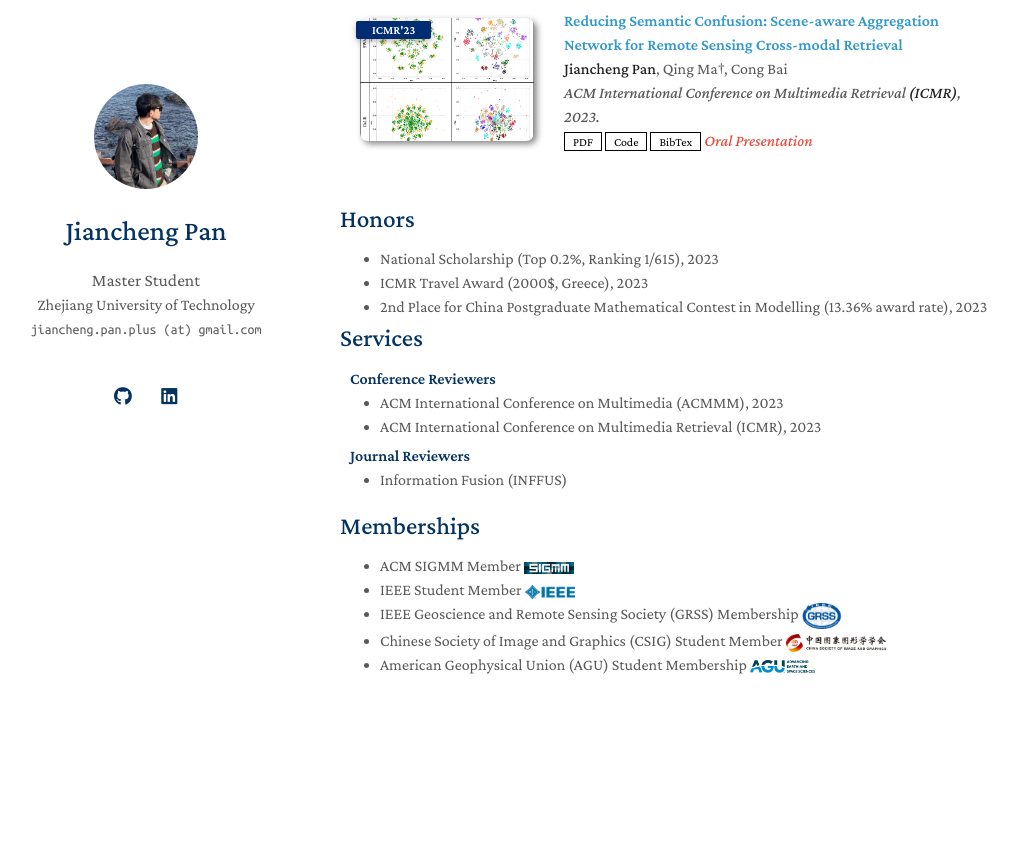
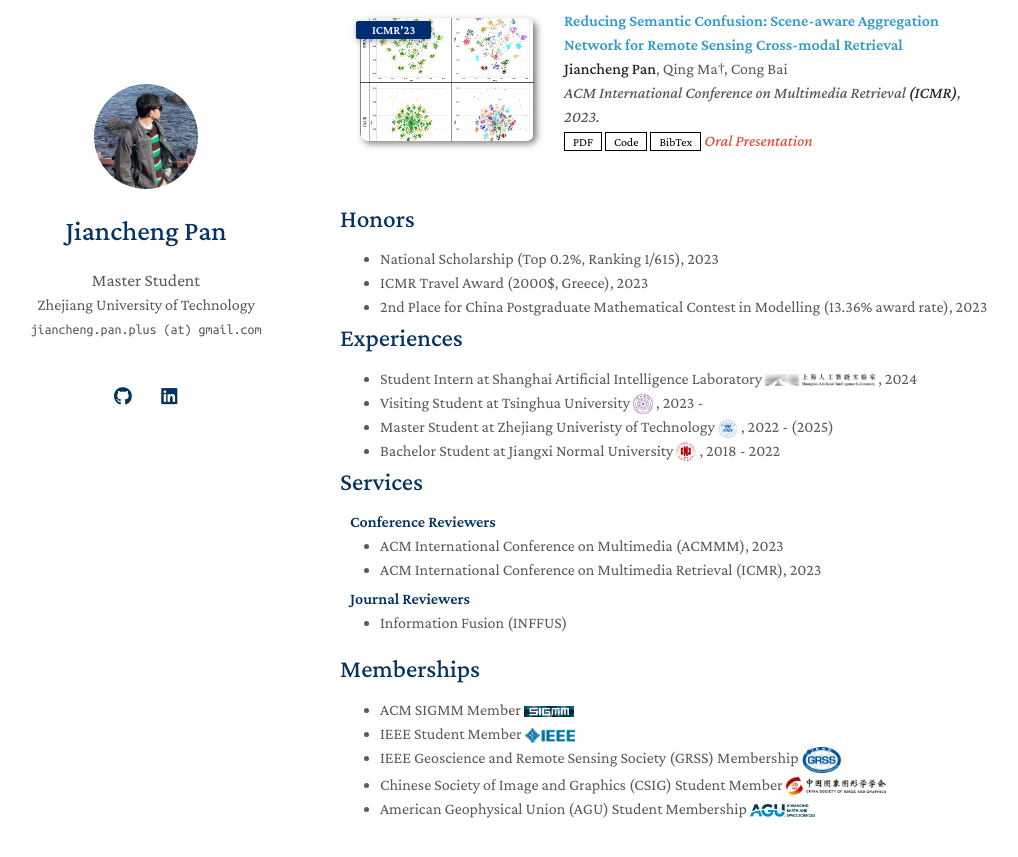
Before and after one commit to jaychempan/jaychempan.github.io, a Jekyll site: the page built from index.md, in a window 1280 px wide and 900 px high, scrolled down 1366 px. Shown: the top 857 px of the window, without its empty margins (130-1148 px from the left). Built offline with Jekyll 4.4.1, drawn with Linux system fonts in a browser that asks for light colours; a style sheet for code colours, icons or effects is not loaded; our own code applies the rules of GitHub Pages for plain Markdown files; before the commit the page ends 2122 px from its top, so only the background shows below that.

Commit message:
update website

```diff
--- /dev/null
+++ b/_includes/experiences.md
@@ -0,0 +1,8 @@
+## Experiences
+
+<ul style="margin:0 0 5px;">
+  <li>Student Intern at Shanghai Artificial Intelligence Laboratory <img src="images/pjlab-logo.png" style="vertical-align: middle;" alt="Logo" width="110"> , 2024</li>
+  <li>Visiting Student at Tsinghua University <img src="images/tsinghua-logo.png" style="vertical-align: middle;" alt="Logo" width="20"> , 2023 - </li>
+  <li>Master Student at Zhejiang Univeristy of Technology <img src="images/zjut-logo.png" style="vertical-align: middle;" alt="Logo" width="20"> , 2022 - (2025)</li>
+  <li>Bachelor Student at Jiangxi Normal University <img src="images/jxnu-logo.png" style="vertical-align: middle;" alt="Logo" width="20"> , 2018 - 2022</li>
+</ul>
--- a/index.md
+++ b/index.md
@@ -24,6 +24,8 @@ I' m a second-year master student at the Institute of Computer Vision of Zhejian
 
 {% include_relative _includes/honors.md %}
 
+{% include_relative _includes/experiences.md %}
+
 {% include_relative _includes/services.md %}
 
 {% include_relative _includes/memberships.md %}
```
